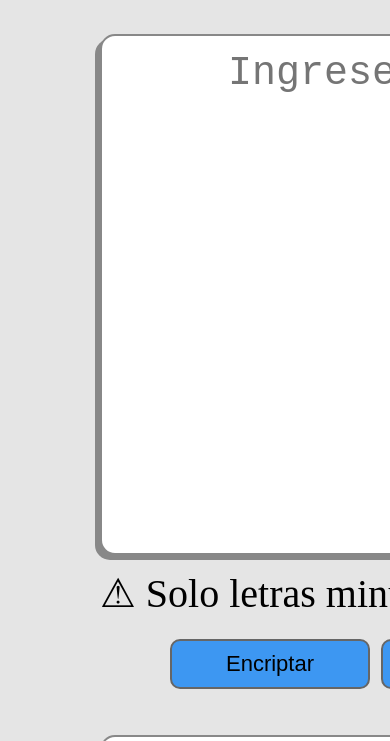
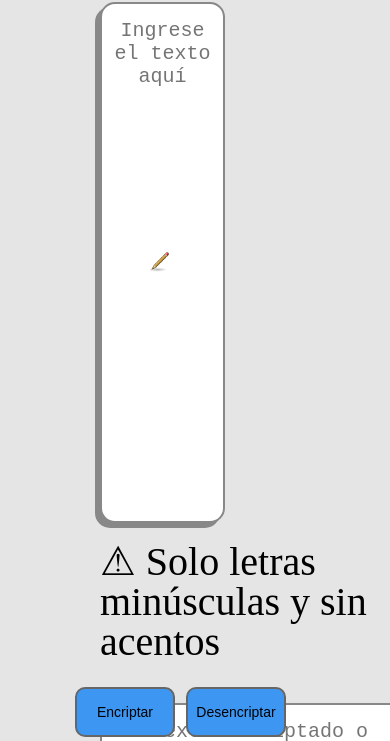
Before and after one commit to Nahuel-Ledesma/Encriptador.github.io, a plain HTML site: page index.html in a window 390 px wide. Shown: the part 103-844 px from the top of the page. Drawn offline with Linux system fonts and the light colour scheme.

Commit message:
Actualizando responsive

```diff
--- a/css/styles.css
+++ b/css/styles.css
@@ -44,6 +44,7 @@ nav a:hover{
 	width: 940px;
 	margin: 0 auto;
 	padding: 2em 0;
+	display: inline;
 }
 
 main{
@@ -52,6 +53,7 @@ main{
 
 .cuadros{
 	height: 500px;
+	display: inline;
 }
 
 textarea{
@@ -124,7 +126,7 @@ main p{
 
 /* Estilos para responsive */
 
-@media screen and (max-width: 480px){
+@media screen and (max-width: 768px){
 	nav li{
 		margin: auto;
 	}
@@ -137,16 +139,20 @@ main p{
 		margin: 0 auto;
 	}
 
+	.main-contenedor p{
+		font-size: 18px;
+	}
+
 	.cuadros{
 		display: block;
 	}
 
 	.texto{
-		font-size: 40px;
+		font-size: 20px;
 	}
 
 	.ingreso{
-		width: 80%;
+		width: 30%;
 		margin-left: 100px;
 		background-size: 20%;
 	}
@@ -162,7 +168,12 @@ main p{
 		font-size: 40px;
 	}
 
+	.btn{
+		width: 100px;
+		font-size: 14px;
+	}
+
 	.botones{
-		margin-left: 175px;
+		margin-left: 80px;
 	}
 }
```
